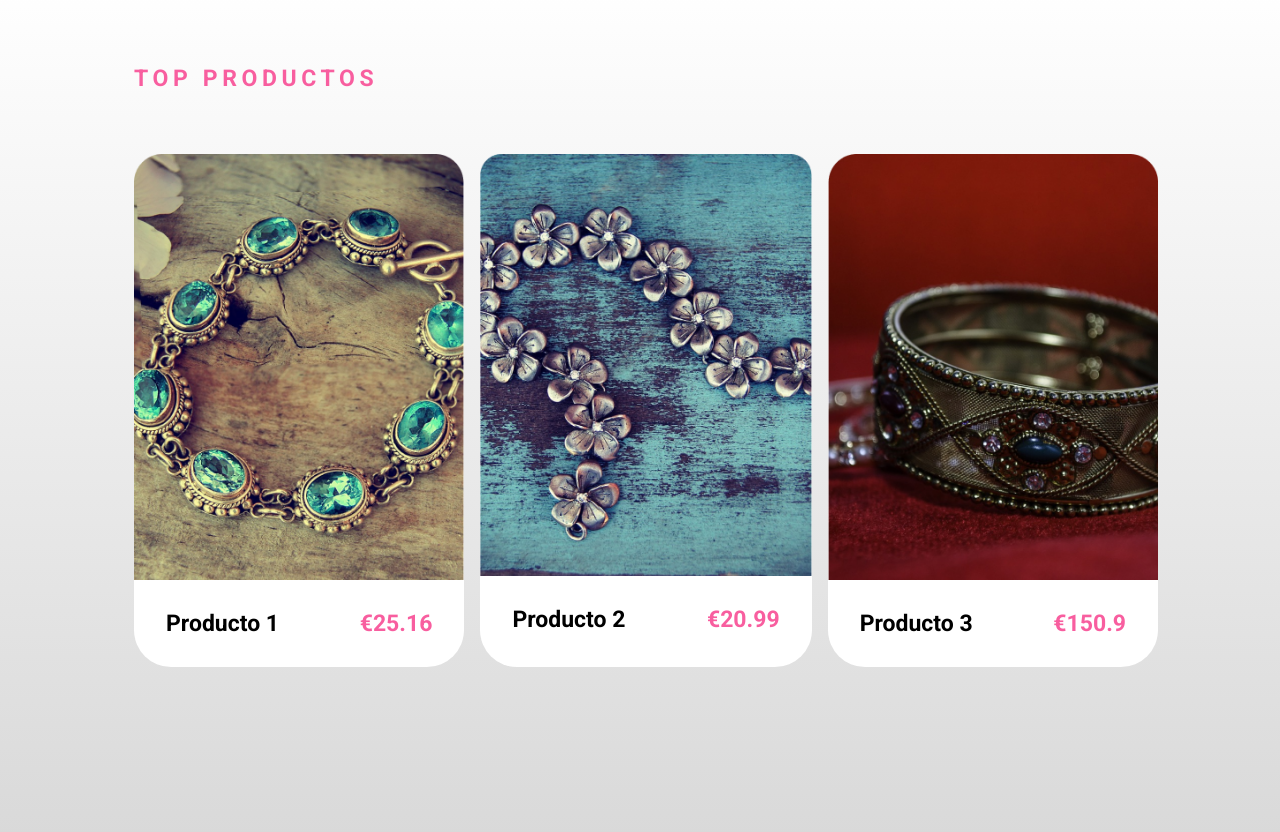
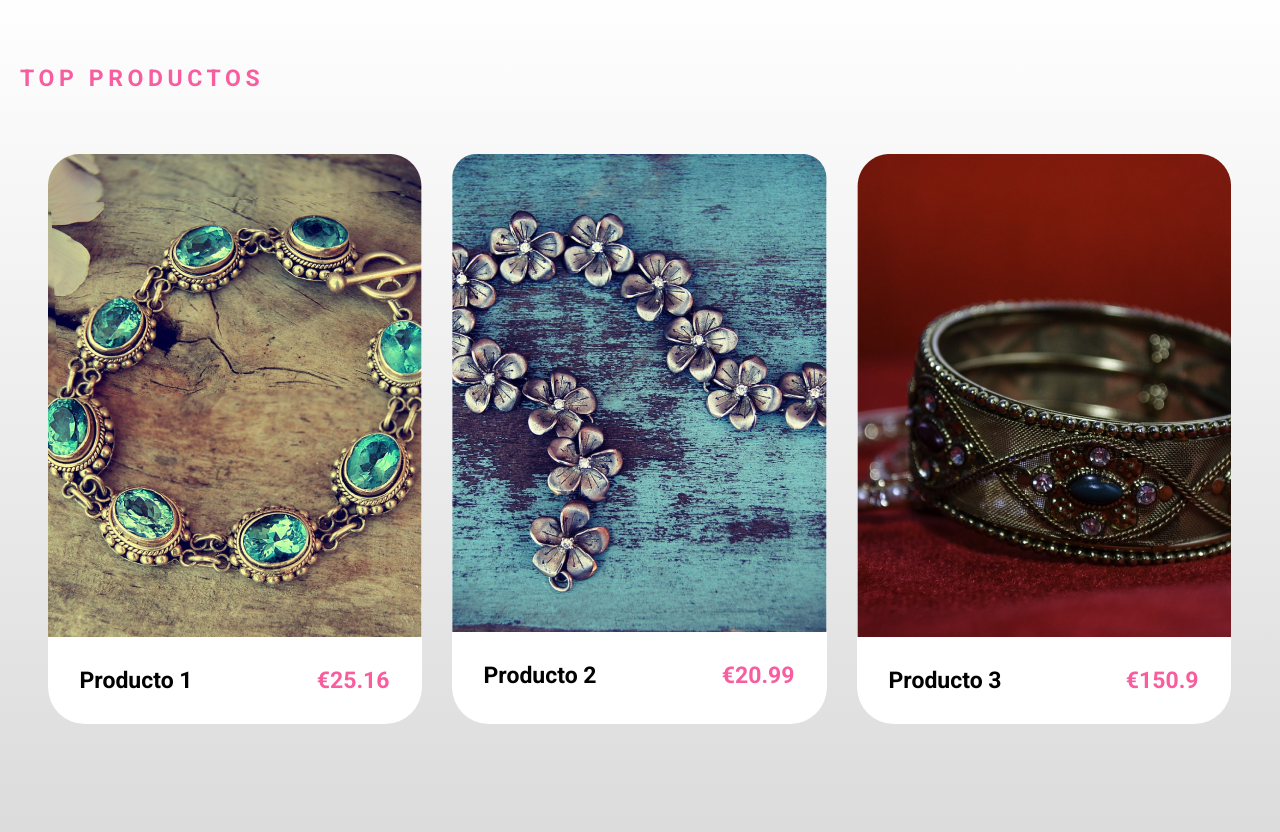
Before and after one commit to MelsCrest/project-promo-B-module-1-team-2, a website built with Vite: page src/index.html in a window 1280 px wide. Shown: the part 1648-2480 px from the top of the page. Built offline with nearby package versions, Linux system fonts and the light colour scheme.

Commit message:
cambios responsive

```diff
--- a/src/scss/layout/_section5.scss
+++ b/src/scss/layout/_section5.scss
@@ -4,15 +4,11 @@
     font-weight: bold;
     font-size: 23px;
     line-height: 27, 6px;
-    padding-top: 20px;
-    padding-right: 22px;
-    padding-bottom: 105px;
-    padding-left: 20px;
-    margin-bottom: 0%;
+    padding: 20px 22px 105px 20px;
+
 
     @media (min-width: 768px){
-    padding-right: 122px;
-    padding-left: 134px;
+
     }
 }
 
@@ -24,7 +20,10 @@
     @media (min-width: 768px){
     display:flex;
     flex-direction: row;
-    gap: 16px;
+    justify-content: center;
+    gap: 30px;
+
+
 
 }
 }
@@ -55,10 +54,7 @@
 }
 
 .seccion5product {
-    padding-top: 32px;
-    padding-right: 32px;
-    padding-bottom: 60px;
-    padding-left: 32px;
+    padding: 32px 32px 60px 32px;
     display: flex;
     justify-content: space-between;
     @media (min-width: 768px){
```
Also changed, not shown: src/partials/section5.html (+2 -2 lines).
